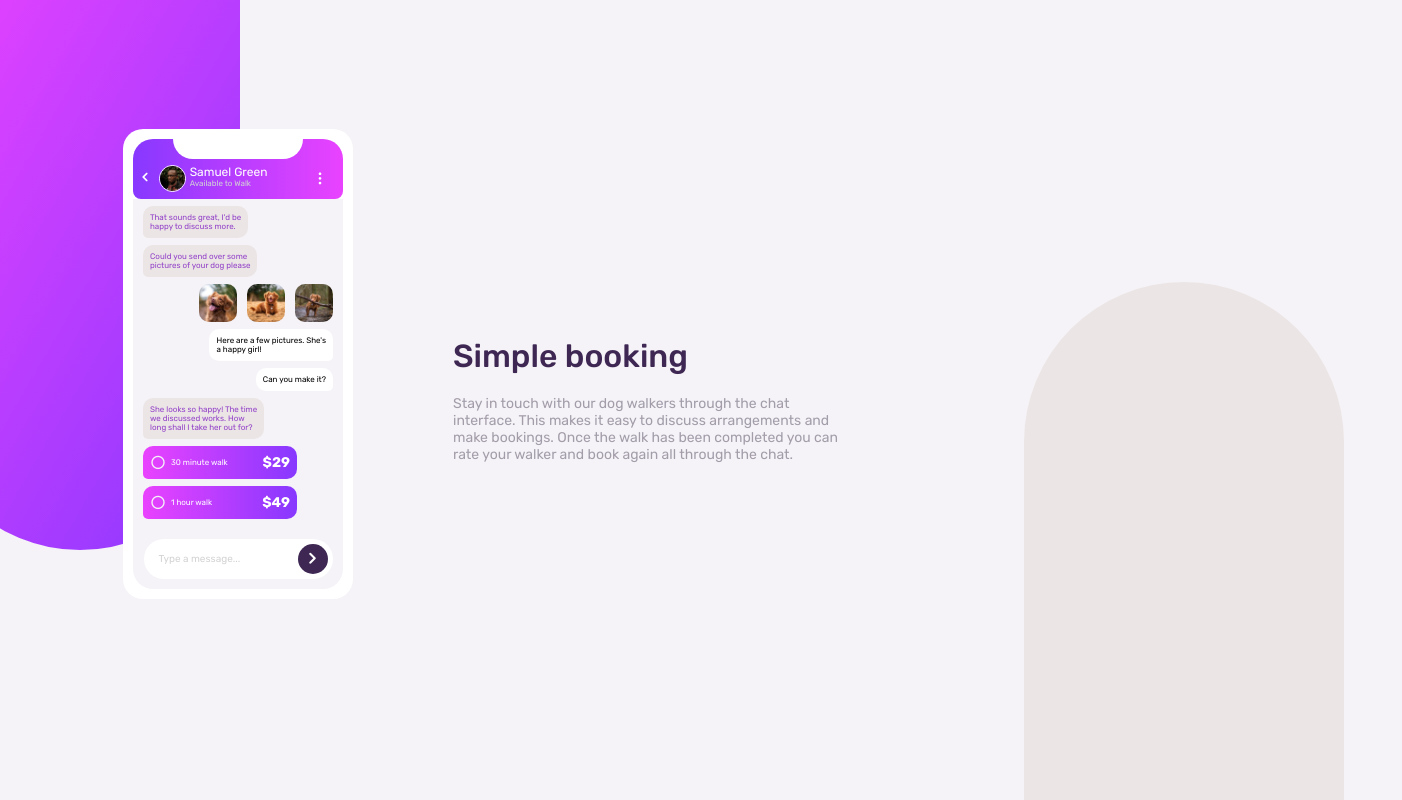
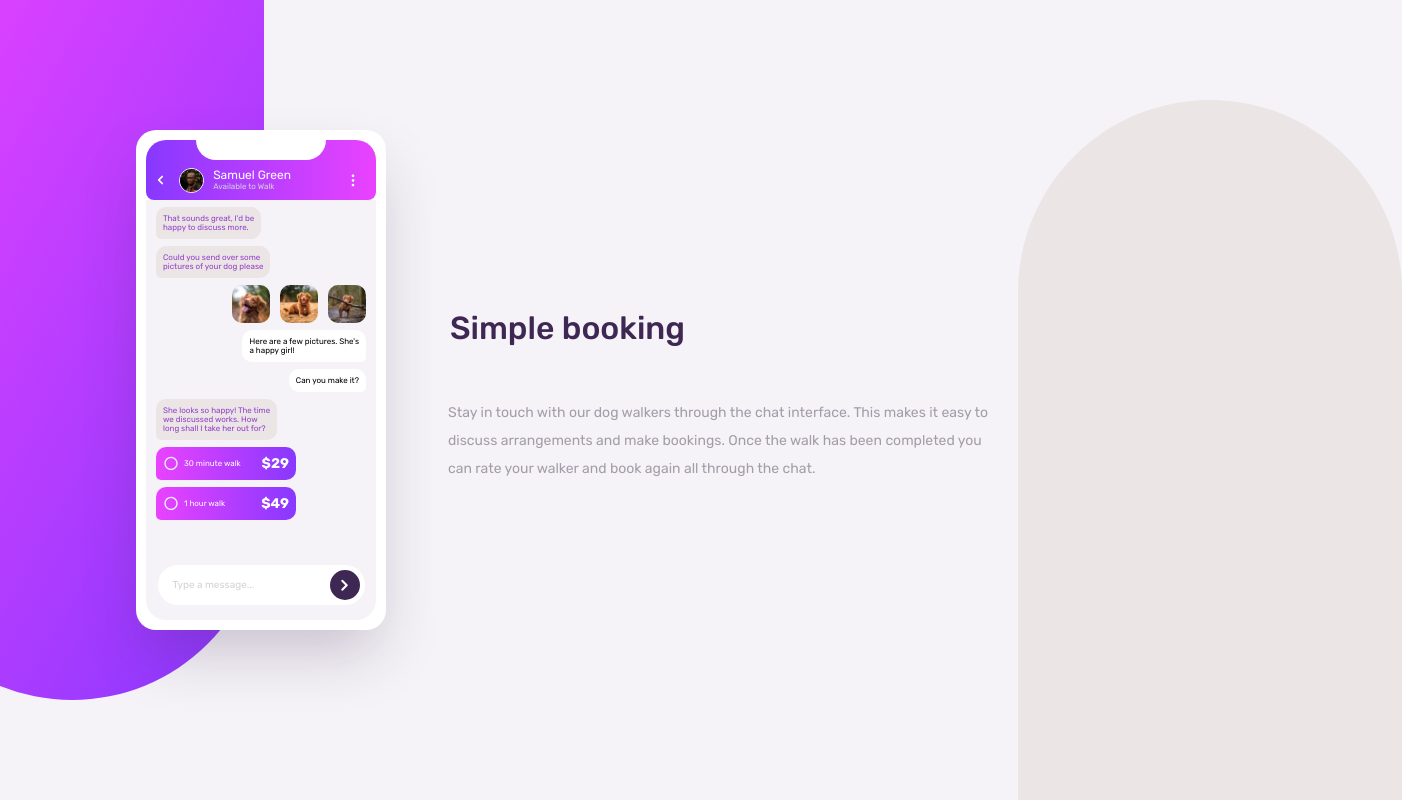
Before and after one commit to silas-owu/chat_app_new, a plain HTML site: page index.html in a window 1280 px wide. Shown: the whole page, 1402 px wide, since content can reach past the window. Drawn offline with nearby package versions, Linux system fonts and the light colour scheme.

Commit message:
Changes fixed

```diff
--- a/index.html
+++ b/index.html
@@ -14,9 +14,11 @@
       rel="stylesheet"
     />
     <link rel="stylesheet" href="style.css" />
-    <title>Frontend Mentor | Agam Singh</title>
+    <title>Chat App CSS Illustration</title>
   </head>
   <body>
+    <div class="gradient-background-design"></div>
+
     <div class="phone">
       <div class="phone-header">
         <div class="phone-header-camera"></div>
@@ -99,7 +101,7 @@
         the chat.
       </p>
     </div>
-    <div class="purpleBody"></div>
-    <div class="greybody"></div>
+    <div class="gray-background-design">
+    </div>
   </body>
 </html>
--- a/style.css
+++ b/style.css
@@ -1,31 +1,67 @@
 * {
   padding: 0;
   margin: 0;
+  box-sizing: border-box;
 }
 
 body {
   background-color: hsl(270, 20%, 96%);
   font-family: "Rubik", sans-serif;
   font-size: 16px;
+  min-height: 100vh;
+  display: flex;
+  flex-direction: row;
+  position: relative;
+  overflow-x: hidden;
+
+}
+
+body > *{
+  /* flex-basis: 30%; */
+}
+.gradient-background-design{
+  background-image: linear-gradient(
+    to top left,
+    hsl(264, 100%, 61%),
+    hsl(293, 100%, 63%)
+    );
+    flex-basis: 30%;
+    height: 700px;
+    margin-left: -120px;
+
+    border-bottom-left-radius: 15rem;
+    border-bottom-right-radius: 15rem;
+  }
+
+  .gray-background-design {
+
+  background-color: hsl(0, 14%, 91%);
+  width: 50%;
+  height: 700px;
+  flex-basis: 30%;
+  align-self: flex-end;
+  margin-right: -5rem;
+  z-index: -1;
+
+  margin-right: -8rem;
+  border-top-left-radius: 15rem;
+  border-top-right-radius: 15rem;
+  overflow-x: hidden;
+}
+
+.phone {
+  align-self: center;
   display: flex;
   flex-direction: column;
-  justify-content: center;
-  align-items: center;
-  height: 100vh;
-}
-
-/* phone mockup*/
-.phone {
-  display: flex;
-  flex-direction: column;
-  width: 210px;
+  width: 250px;
   max-height: 100%;
-  height: 450px;
+  height: 500px;
   border-radius: 20px;
   padding: 10px;
   background-color: white;
-  margin-bottom: 73px;
-  margin-left: -19rem;
+  margin-bottom: 40px;
+  margin-left: -8rem;
+  box-shadow: 0px 30px 60px -10px rgba(62, 39, 83, 0.251202);
 }
 
 .phone-header {
@@ -172,7 +208,7 @@ body {
 
   .type-message {
     margin: auto;
-  margin-top: 20px;
+    margin-top: 45px;
     background-color: white;
     width: 90%;
     height: 40px;
@@ -204,87 +240,45 @@ body {
     color: white;
   }
 
-/* Description*/
+  .description{
+    width: 600px;
+    height: 183px;
+    display: flex;
+    align-self: center;
+    flex-direction: column;
+    margin-left: 2rem;
+    /* justify-content: flex-start; */
+    align-items: flex-start;
+    /* text-align: left; */
+    gap: 1.5rem;
+  }
   .description-head,
   .description-text {
-  text-align: center;
+    text-align: left;
   }
 
   .description-head {
     color: hsl(271, 36%, 24%);
     margin-bottom: 20px;
     font-weight: 500;
+    margin-left: 2rem;
   }
 
   .description-text {
     color: hsl(270, 7%, 64%);
     font-size: 14px;
-  width: 600px;
+    width: 90%;
     margin: auto;
     font-weight: normal;
+    line-height: 28px;
   }
 
-/* Gradient design */
-.purpleBody {
-  background-image: linear-gradient(
-    to top left,
-    hsl(264, 100%, 61%),
-    hsl(293, 100%, 63%)
-  );
-  width: 50%;
-  height: 400px;
-  align-self: flex-start;
-  position: fixed;
-  top: 0;
-  left: 0;
-  z-index: -1;
-  border-radius: 0 0 1000px 0px;
-  margin-left: -5rem;
+
+
+  @media  screen and (max-width: 375px) {
+    body {
+      flex-direction: column;
     }
 
-/* Grey design */
-.greybody {
-  background-color: hsl(0, 14%, 91%);
-  width: 50%;
-  height: 400px;
-  align-self: flex-start;
-  position: fixed;
-  bottom: 0;
-  right: 0;
-  z-index: -1;
 
-  border-top-left-radius: 1000px ;
-  border-top-right-radius: 1000px ;
-  margin-right: -4rem;
-  margin-bottom: -2rem;
 }
-
-@media only screen and (min-width: 1000px) {
-  body {
-    flex-direction: row;
-  }
-
-  .description {
-    margin-left: 100px;
-  }
-
-  .description-head {
-    text-align: left;
-  }
-
-  .description-text {
-    width: 400px;
-    text-align: left;
-  }
-
-  .purpleBody {
-    width: 25%;
-    border-radius: 0 0 1000px 1000px;
-    height: 550px;
-  }
-
-  .greybody {
-    width: 25%;
-    height: 550px;
-  }
-}
```
Lines whose indentation alone changed are shown as unchanged.
